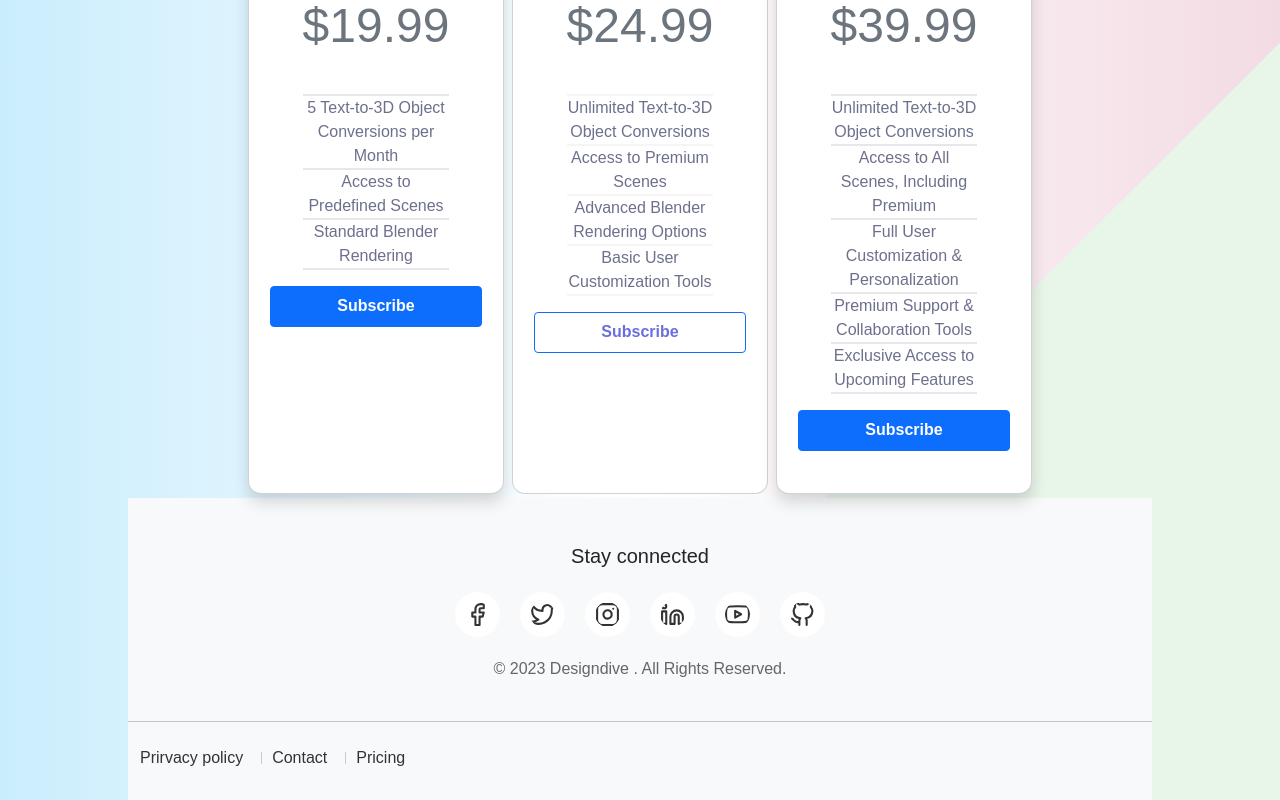
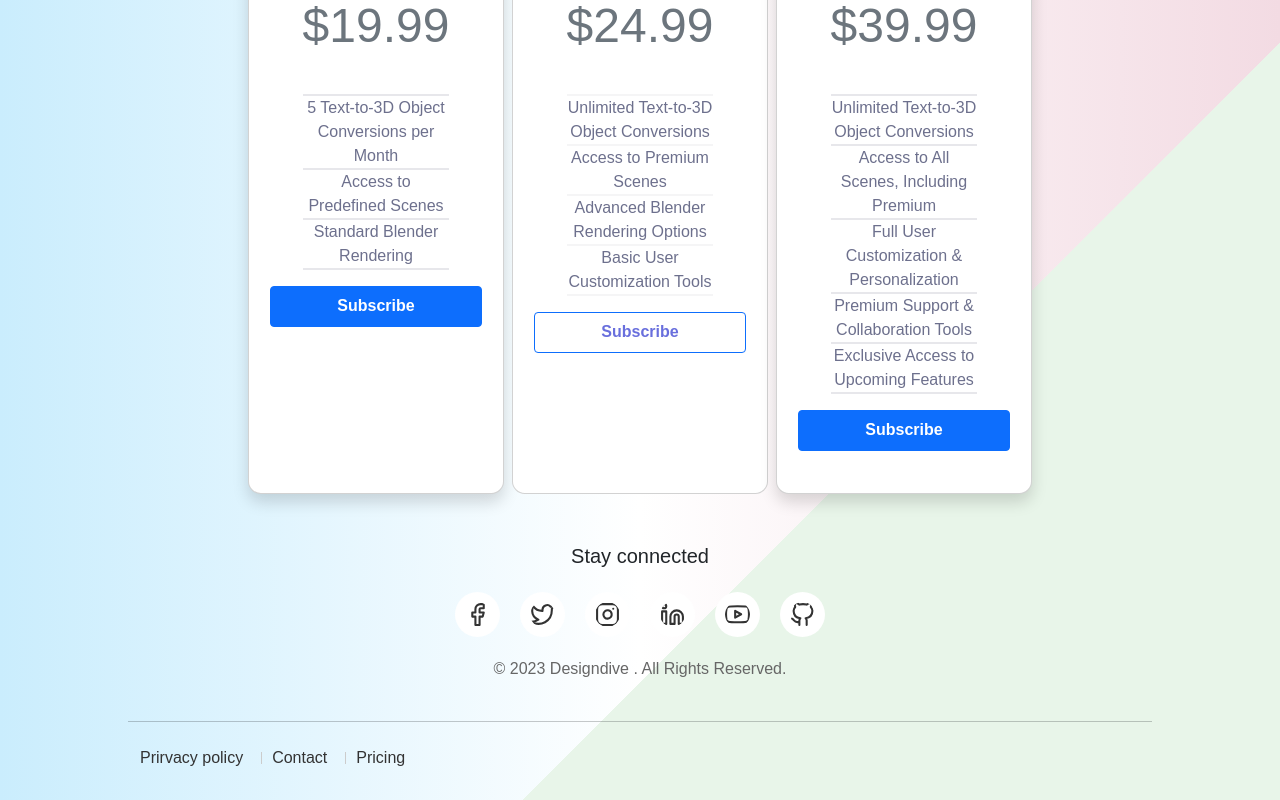
Before and after one commit to DLOVRIC2/designdive, a React (Create React App) app in the folder frontend/: page / in a window 1280 px wide. Shown: the part 950-1750 px from the top of the page. Built offline with nearby package versions, Linux system fonts and the light colour scheme.

Commit message:
footer css

```diff
--- a/frontend/src/features/Style/footer.css
+++ b/frontend/src/features/Style/footer.css
@@ -1,7 +1,9 @@
 .footer {
-    background-color: #f8f9fa;
-    padding: 30px 0;
-  }
+  background-color: transparent !important;
+
+  padding: 30px 0;
+}
+
 
   .social-icons {
     margin-bottom: 20px;
```
